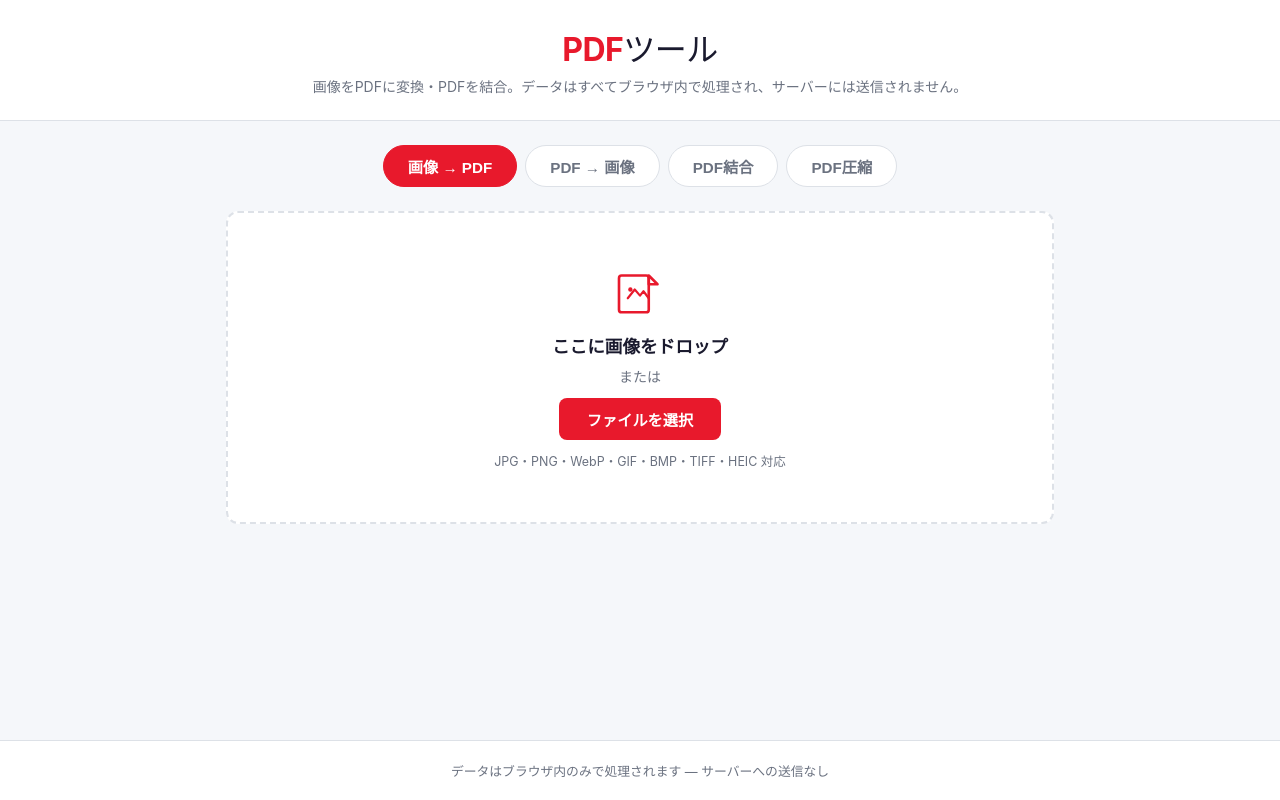
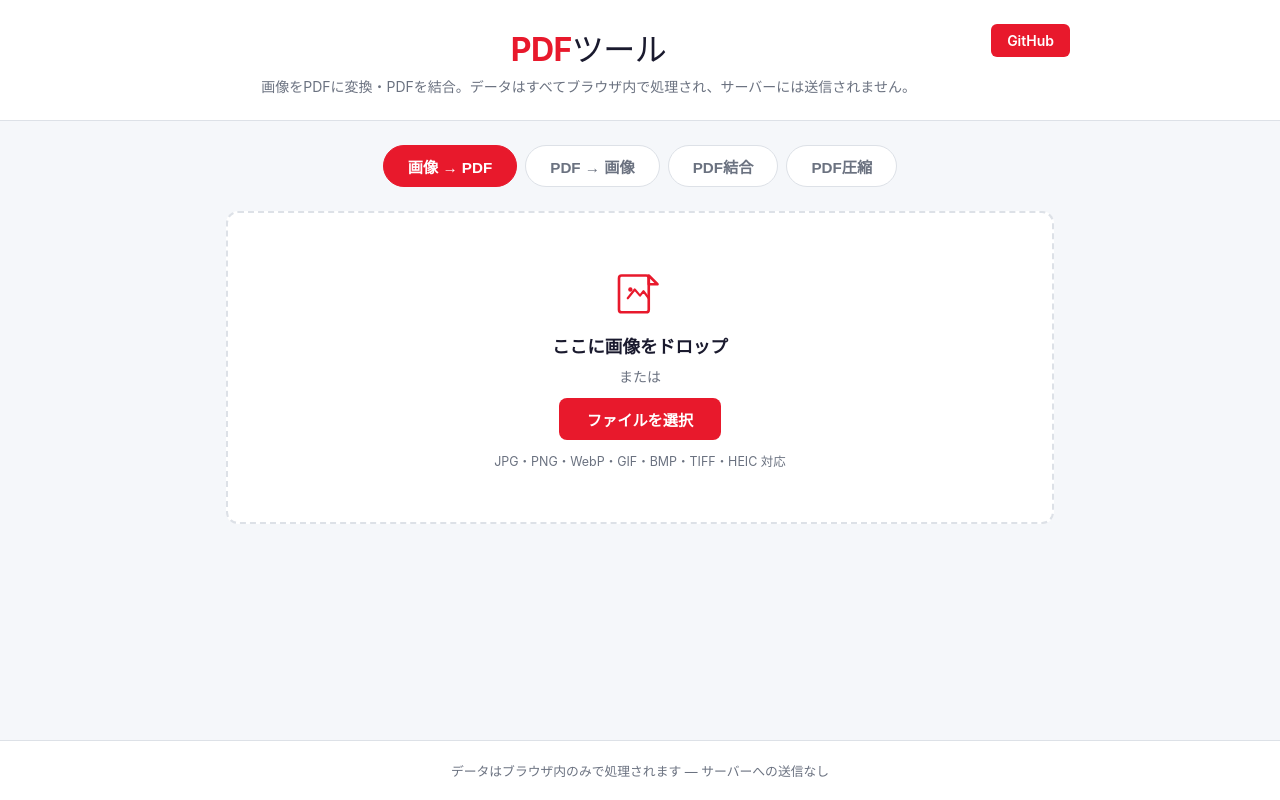
Before and after one commit to harry2480/images-to-pdf, a website: page index.html in a window 1280 px wide. Drawn offline with Linux system fonts and the light colour scheme.

Commit message:
feat: ヘッダーに GitHub リンクを追加

```diff
--- a/index.html
+++ b/index.html
@@ -10,8 +10,13 @@
 <body>
   <header>
     <div class="header-inner">
-      <h1>PDF<span class="arrow">ツール</span></h1>
-      <p>画像をPDFに変換・PDFを結合。データはすべてブラウザ内で処理され、サーバーには送信されません。</p>
+      <div class="header-content">
+        <div>
+          <h1>PDF<span class="arrow">ツール</span></h1>
+          <p>画像をPDFに変換・PDFを結合。データはすべてブラウザ内で処理され、サーバーには送信されません。</p>
+        </div>
+        <a href="https://github.com/harry2480/images-to-pdf" class="github-link" target="_blank" rel="noopener noreferrer">GitHub</a>
+      </div>
     </div>
   </header>
 
--- a/style.css
+++ b/style.css
@@ -36,7 +36,35 @@ header {
 .header-inner {
   max-width: 860px;
   margin: 0 auto;
+}
+
+.header-content {
+  display: flex;
+  justify-content: space-between;
+  align-items: flex-start;
+  gap: 24px;
+}
+
+.header-content > div {
+  flex: 1;
   text-align: center;
+}
+
+.github-link {
+  display: inline-block;
+  padding: 8px 16px;
+  background: var(--accent);
+  color: white;
+  text-decoration: none;
+  border-radius: 6px;
+  font-size: 0.875rem;
+  font-weight: 600;
+  white-space: nowrap;
+  transition: background 0.2s;
+}
+
+.github-link:hover {
+  background: var(--accent-hover);
 }
 
 h1 {
```
